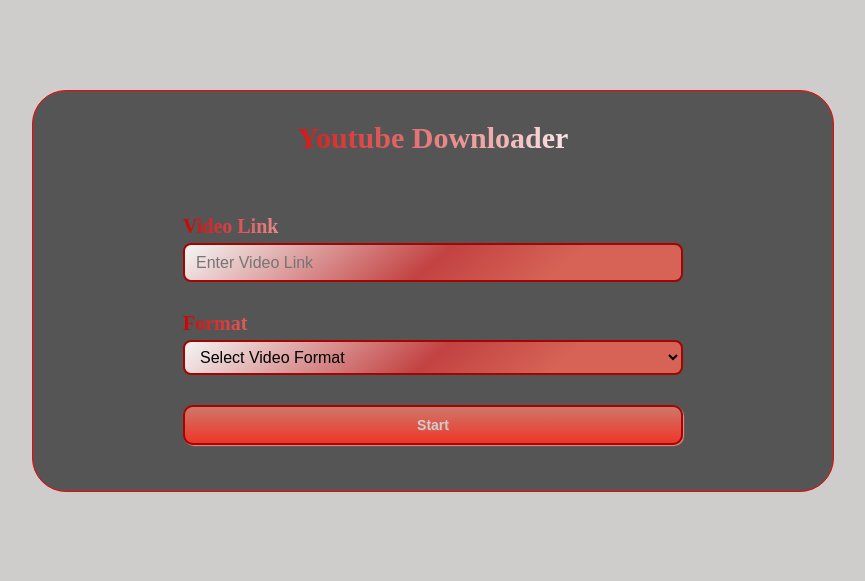
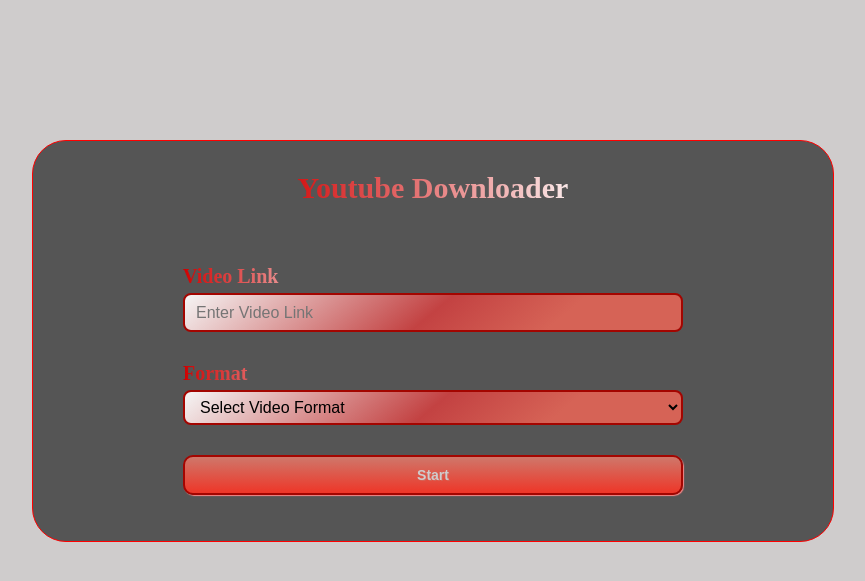
Before and after one commit to bojdan01/web, a PHP site: page /ConvertTest/index.html in a window 1280 px wide. Shown: the part 80-661 px from the top of the page, without its empty margins (217-1082 px from the left). Run offline with PHP 8.4, Linux system fonts and the light colour scheme.

Commit message:
Update style.css

```diff
--- a/ConvertTest/style.css
+++ b/ConvertTest/style.css
@@ -38,7 +38,7 @@
     width: 800px;
     height: 400px;
     background-color: #555;
-    margin-top: 10px;
+    margin-top: 60px;
     margin-left: 10px;
     display: flex;
     flex-direction: column;
```
